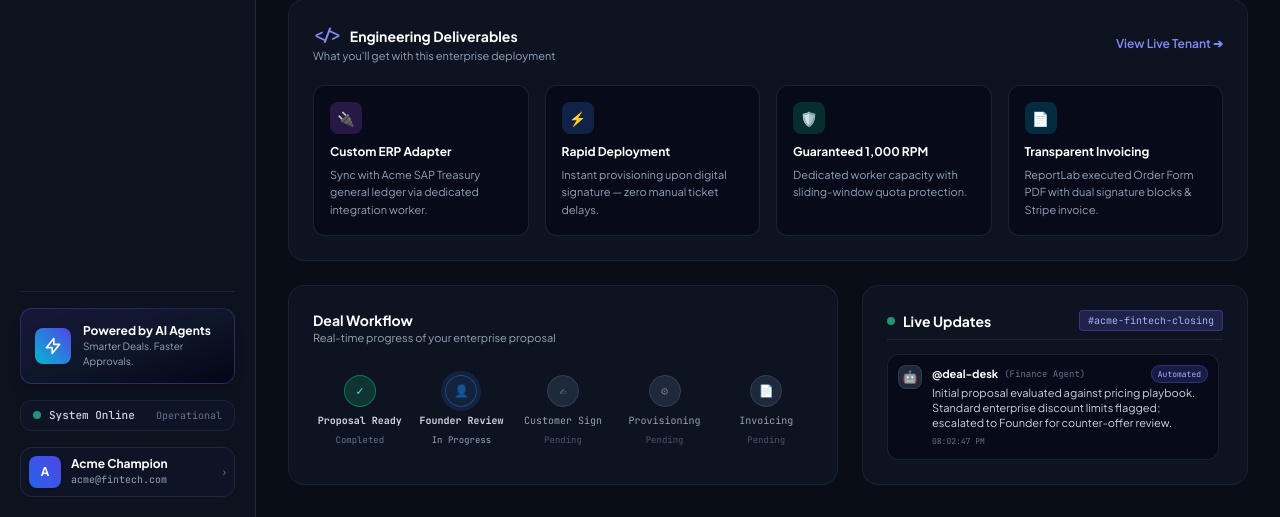
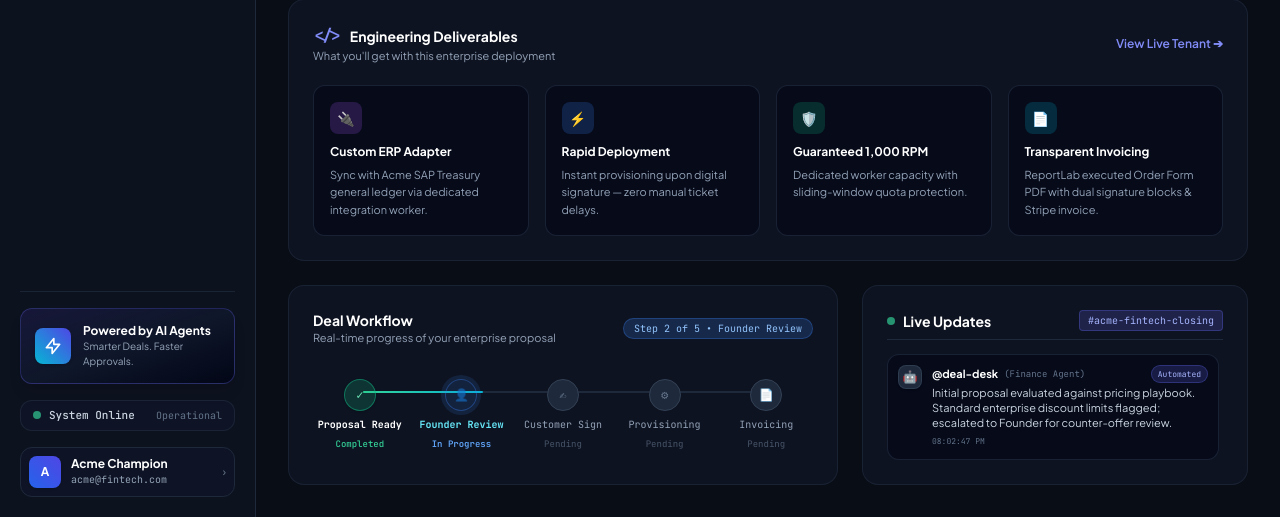
Before and after one commit to aiwithrajan/RelayOS, a FastAPI app: page /t/acme in a window 1280 px wide. Shown: the part 704-1221 px from the top of the page. Run offline with FastAPI, Linux system fonts and the light colour scheme; data comes from the database, SQL or seed files in the repository; data that the repository does not hold is empty; some libraries are stand-ins or nearby versions.

Commit message:
fix(workflow): sync stepper status labels, connect lines, and auto-dispatch fulfillment on acceptance

```diff
--- a/core/main.py
+++ b/core/main.py
@@ -603,7 +603,13 @@ def customer_request_changes_endpoint(slug: str, req: CustomerChangeRequest):
         candidate_spec.playbook = candidate_verdict
 
         if candidate_verdict.passed:
-            # COMPLIANT! Automatically accept customer's terms into new DealSpec version!
+            # COMPLIANT! Automatically accept customer's terms into new DealSpec version & auto-approve!
+            candidate_spec.approvals.founder = ApprovalRecord(
+                approved_by="playbook_auto_compliance",
+                timestamp=datetime.utcnow().isoformat(),
+                notes=f"Auto-approved by Pricing Playbook compliance: ${candidate_spec.commercial.price_usd_year:,.0f}/yr at {candidate_spec.engineering.rate_limit_rpm} RPM ({candidate_verdict.margin*100:.1f}% margin)",
+            )
+            candidate_spec.state = DealState.FOUNDER_APPROVED
             save_deal_spec(candidate_spec)
             log_audit(
                 deal_id=deal.deal_id,
--- a/core/templates/customer_portal.html
+++ b/core/templates/customer_portal.html
@@ -434,41 +434,57 @@
 
         <!-- Left: Deal Workflow Stepper (7 cols) -->
         <div class="lg:col-span-7 glass-card p-6 rounded-2xl flex flex-col gap-4">
+          <div class="flex items-center justify-between">
             <div>
               <h3 class="text-sm font-bold text-white">Deal Workflow</h3>
               <p class="text-[11px] text-slate-400">Real-time progress of your enterprise proposal</p>
             </div>
+            <span id="wfGlobalStatusBadge" class="text-[10px] font-mono px-2.5 py-0.5 rounded-full bg-slate-800 text-slate-400 border border-slate-700 transition">Initializing...</span>
+          </div>
+
+          <!-- Stepper Container with Horizontal Progress Bar -->
+          <div class="relative pt-4 pb-1">
+            <!-- Connecting Line Track -->
+            <div class="absolute top-[28px] left-[10%] right-[10%] h-0.5 bg-slate-800 -z-0">
+              <div id="wfProgressBar" class="h-full bg-gradient-to-r from-emerald-400 to-cyan-500 transition-all duration-500 rounded-full" style="width: 20%;"></div>
+            </div>
 
             <!-- Stepper Nodes -->
-          <div class="grid grid-cols-5 gap-2 pt-3 text-center font-mono">
+            <div class="grid grid-cols-5 gap-2 text-center font-mono relative z-10">
+              <!-- Step 1 -->
               <div class="flex flex-col items-center gap-1.5">
-              <div id="wfStep1" class="w-8 h-8 rounded-full bg-emerald-500/20 text-emerald-300 border border-emerald-500/50 flex items-center justify-center text-xs font-bold shadow">✓</div>
-              <span class="text-[10px] text-slate-300 font-bold">Proposal Ready</span>
-              <span class="text-[9px] text-slate-500">Completed</span>
+                <div id="wfStep1Circle" class="w-8 h-8 rounded-full bg-emerald-500/20 text-emerald-300 border border-emerald-500/50 flex items-center justify-center text-xs font-bold shadow transition-all duration-300">✓</div>
+                <span id="wfStep1Title" class="text-[10px] text-white font-bold">Proposal Ready</span>
+                <span id="wfStep1Status" class="text-[9px] text-emerald-400 font-medium">Completed</span>
               </div>
 
+              <!-- Step 2 -->
               <div class="flex flex-col items-center gap-1.5">
-              <div id="wfStep2" class="w-8 h-8 rounded-full bg-blue-500/20 text-blue-300 border border-blue-500/60 flex items-center justify-center text-xs font-bold ring-4 ring-blue-500/20 animate-pulse">👤</div>
-              <span class="text-[10px] text-slate-300 font-bold">Founder Review</span>
-              <span class="text-[9px] text-slate-400">In Progress</span>
+                <div id="wfStep2Circle" class="w-8 h-8 rounded-full bg-blue-500/20 text-blue-300 border border-blue-500/60 flex items-center justify-center text-xs font-bold ring-4 ring-blue-500/20 animate-pulse transition-all duration-300">👤</div>
+                <span id="wfStep2Title" class="text-[10px] text-slate-300 font-bold">Founder Review</span>
+                <span id="wfStep2Status" class="text-[9px] text-slate-400">In Progress</span>
               </div>
 
+              <!-- Step 3 -->
               <div class="flex flex-col items-center gap-1.5">
-              <div id="wfStep3" class="w-8 h-8 rounded-full bg-slate-800 text-slate-500 border border-slate-700 flex items-center justify-center text-xs font-bold">✍</div>
-              <span class="text-[10px] text-slate-400">Customer Sign</span>
-              <span class="text-[9px] text-slate-600">Pending</span>
+                <div id="wfStep3Circle" class="w-8 h-8 rounded-full bg-slate-800 text-slate-500 border border-slate-700 flex items-center justify-center text-xs font-bold transition-all duration-300">✍</div>
+                <span id="wfStep3Title" class="text-[10px] text-slate-400">Customer Sign</span>
+                <span id="wfStep3Status" class="text-[9px] text-slate-600">Pending</span>
               </div>
 
+              <!-- Step 4 -->
               <div class="flex flex-col items-center gap-1.5">
-              <div id="wfStep4" class="w-8 h-8 rounded-full bg-slate-800 text-slate-500 border border-slate-700 flex items-center justify-center text-xs font-bold">⚙</div>
-              <span class="text-[10px] text-slate-400">Provisioning</span>
-              <span class="text-[9px] text-slate-600">Pending</span>
+                <div id="wfStep4Circle" class="w-8 h-8 rounded-full bg-slate-800 text-slate-500 border border-slate-700 flex items-center justify-center text-xs font-bold transition-all duration-300">⚙</div>
+                <span id="wfStep4Title" class="text-[10px] text-slate-400">Provisioning</span>
+                <span id="wfStep4Status" class="text-[9px] text-slate-600">Pending</span>
               </div>
 
+              <!-- Step 5 -->
               <div class="flex flex-col items-center gap-1.5">
-              <div id="wfStep5" class="w-8 h-8 rounded-full bg-slate-800 text-slate-500 border border-slate-700 flex items-center justify-center text-xs font-bold">📄</div>
-              <span class="text-[10px] text-slate-400">Invoicing</span>
-              <span class="text-[9px] text-slate-600">Pending</span>
+                <div id="wfStep5Circle" class="w-8 h-8 rounded-full bg-slate-800 text-slate-500 border border-slate-700 flex items-center justify-center text-xs font-bold transition-all duration-300">📄</div>
+                <span id="wfStep5Title" class="text-[10px] text-slate-400">Invoicing</span>
+                <span id="wfStep5Status" class="text-[9px] text-slate-600">Pending</span>
+              </div>
             </div>
           </div>
         </div>
@@ -715,27 +731,99 @@
 
     // Update Customer Workflow Stepper
     function updateCustomerWorkflow(state) {
-      const activeClass = 'w-8 h-8 rounded-full bg-blue-500/20 text-blue-300 border border-blue-500/60 flex items-center justify-center text-xs font-bold ring-4 ring-blue-500/20 animate-pulse';
-      const completedClass = 'w-8 h-8 rounded-full bg-emerald-500/20 text-emerald-300 border border-emerald-500/50 flex items-center justify-center text-xs font-bold shadow';
-      const pendingClass = 'w-8 h-8 rounded-full bg-slate-800 text-slate-500 border border-slate-700 flex items-center justify-center text-xs font-bold';
+      const activeClass = 'w-8 h-8 rounded-full bg-blue-500/20 text-blue-300 border border-blue-500/60 flex items-center justify-center text-xs font-bold ring-4 ring-blue-500/20 animate-pulse transition-all duration-300';
+      const completedClass = 'w-8 h-8 rounded-full bg-emerald-500/20 text-emerald-300 border border-emerald-500/50 flex items-center justify-center text-xs font-bold shadow transition-all duration-300';
+      const pendingClass = 'w-8 h-8 rounded-full bg-slate-800 text-slate-500 border border-slate-700 flex items-center justify-center text-xs font-bold transition-all duration-300';
 
-      if (state === 'DRAFT' || state === 'ENGINEERED' || state === 'PRICE_CHECKED') {
-        document.getElementById('wfStep1').className = completedClass;
-        document.getElementById('wfStep2').className = activeClass;
-        document.getElementById('wfStep3').className = pendingClass;
+      const steps = [
+        { id: 1, circle: 'wfStep1Circle', title: 'wfStep1Title', status: 'wfStep1Status', icon: '⚡' },
+        { id: 2, circle: 'wfStep2Circle', title: 'wfStep2Title', status: 'wfStep2Status', icon: '👤' },
+        { id: 3, circle: 'wfStep3Circle', title: 'wfStep3Title', status: 'wfStep3Status', icon: '✍' },
+        { id: 4, circle: 'wfStep4Circle', title: 'wfStep4Title', status: 'wfStep4Status', icon: '⚙' },
+        { id: 5, circle: 'wfStep5Circle', title: 'wfStep5Title', status: 'wfStep5Status', icon: '📄' }
+      ];
+
+      // Step statuses: 1 = completed, 0 = active, -1 = pending
+      let stepStates = [-1, -1, -1, -1, -1];
+      let progressPercent = 0;
+      let globalBadgeText = 'Connecting...';
+      let globalBadgeColor = 'bg-slate-800 text-slate-400 border-slate-700';
+
+      if (state === 'DRAFT' || state === 'ENGINEERED') {
+        stepStates = [0, -1, -1, -1, -1];
+        progressPercent = 10;
+        globalBadgeText = 'Step 1 of 5 • Proposal Initializing';
+        globalBadgeColor = 'bg-blue-500/20 text-blue-300 border-blue-500/30';
+      } else if (state === 'PRICE_CHECKED') {
+        stepStates = [1, 0, -1, -1, -1];
+        progressPercent = 30;
+        globalBadgeText = 'Step 2 of 5 • Founder Review';
+        globalBadgeColor = 'bg-blue-500/20 text-blue-300 border-blue-500/30';
       } else if (state === 'FOUNDER_APPROVED') {
-        document.getElementById('wfStep1').className = completedClass;
-        document.getElementById('wfStep2').className = completedClass;
-        document.getElementById('wfStep3').className = activeClass;
+        stepStates = [1, 1, 0, -1, -1];
+        progressPercent = 55;
+        globalBadgeText = 'Step 3 of 5 • Ready for Customer Sign';
+        globalBadgeColor = 'bg-amber-500/20 text-amber-300 border-amber-500/30';
       } else if (state === 'CUSTOMER_ACCEPTED') {
-        document.getElementById('wfStep1').className = completedClass;
-        document.getElementById('wfStep2').className = completedClass;
-        document.getElementById('wfStep3').className = completedClass;
-        document.getElementById('wfStep4').className = activeClass;
-      } else if (state === 'PROVISIONED' || state === 'INVOICED') {
-        ['wfStep1', 'wfStep2', 'wfStep3', 'wfStep4', 'wfStep5'].forEach(s => {
-          document.getElementById(s).className = completedClass;
+        stepStates = [1, 1, 1, 0, -1];
+        progressPercent = 80;
+        globalBadgeText = 'Step 4 of 5 • Auto Provisioning';
+        globalBadgeColor = 'bg-purple-500/20 text-purple-300 border-purple-500/30';
+      } else if (state === 'PROVISIONED') {
+        stepStates = [1, 1, 1, 1, 0];
+        progressPercent = 90;
+        globalBadgeText = 'Step 5 of 5 • Creating Invoice';
+        globalBadgeColor = 'bg-purple-500/20 text-purple-300 border-purple-500/30';
+      } else if (state === 'INVOICED') {
+        stepStates = [1, 1, 1, 1, 1];
+        progressPercent = 100;
+        globalBadgeText = '✓ Deal 100% Closed & Live';
+        globalBadgeColor = 'bg-emerald-500/20 text-emerald-300 border-emerald-500/40';
+      }
+
+      // Update UI for each step
+      steps.forEach((s, idx) => {
+        const circleEl = document.getElementById(s.circle);
+        const titleEl = document.getElementById(s.title);
+        const statusEl = document.getElementById(s.status);
+        if (!circleEl) return;
+
+        const st = stepStates[idx];
+        if (st === 1) {
+          circleEl.className = completedClass;
+          circleEl.innerHTML = '✓';
+          if (titleEl) titleEl.className = 'text-[10px] text-white font-bold';
+          if (statusEl) {
+            statusEl.className = 'text-[9px] text-emerald-400 font-medium';
+            statusEl.innerText = 'Completed';
+          }
+        } else if (st === 0) {
+          circleEl.className = activeClass;
+          circleEl.innerHTML = s.icon;
+          if (titleEl) titleEl.className = 'text-[10px] text-cyan-300 font-bold';
+          if (statusEl) {
+            statusEl.className = 'text-[9px] text-blue-400 font-semibold';
+            statusEl.innerText = 'In Progress';
+          }
+        } else {
+          circleEl.className = pendingClass;
+          circleEl.innerHTML = s.icon;
+          if (titleEl) titleEl.className = 'text-[10px] text-slate-400';
+          if (statusEl) {
+            statusEl.className = 'text-[9px] text-slate-600';
+            statusEl.innerText = 'Pending';
+          }
+        }
       });
+
+      // Update progress bar & global badge
+      const bar = document.getElementById('wfProgressBar');
+      if (bar) bar.style.width = `${progressPercent}%`;
+
+      const badge = document.getElementById('wfGlobalStatusBadge');
+      if (badge) {
+        badge.innerText = globalBadgeText;
+        badge.className = `text-[10px] font-mono px-2.5 py-0.5 rounded-full border ${globalBadgeColor} transition`;
       }
     }
 
@@ -835,9 +923,41 @@
           showToast({
             type: 'success',
             title: 'Agreement Signed ✓',
-            message: 'Commercial agreement confirmed. Tenant provisioning is now unlocked!'
+            message: 'Commercial agreement confirmed. Launching automated fulfillment...'
           });
-          loadProposal();
+          await loadProposal();
+
+          // Immediately execute autonomous zero-touch fulfillment sequence
+          try {
+            await fetch('/api/v1/agent-tools/provision-tenant', {
+              method: 'POST',
+              headers: { 'Content-Type': 'application/json' },
+              body: JSON.stringify({ deal_id: 'acme-2026-11' })
+            });
+            await loadProposal();
+
+            await fetch('/api/v1/agent-tools/render-order-form', {
+              method: 'POST',
+              headers: { 'Content-Type': 'application/json' },
+              body: JSON.stringify({ deal_id: 'acme-2026-11' })
+            });
+            await loadProposal();
+
+            await fetch('/api/v1/agent-tools/create-invoice', {
+              method: 'POST',
+              headers: { 'Content-Type': 'application/json' },
+              body: JSON.stringify({ deal_id: 'acme-2026-11' })
+            });
+            await loadProposal();
+
+            showToast({
+              type: 'success',
+              title: 'Deal 100% Fulfilled! 🚀',
+              message: 'Tenant provisioned at /t/acme, Order Form PDF generated, and Stripe invoice issued.'
+            });
+          } catch (fulfillErr) {
+            console.error('Autonomous fulfillment error:', fulfillErr);
+          }
         } else {
           const err = await res.json();
           showToast({
```
Also changed, not shown: core/templates/god_mode.html (+44 -20 lines). Lines whose indentation alone changed are shown as unchanged.
